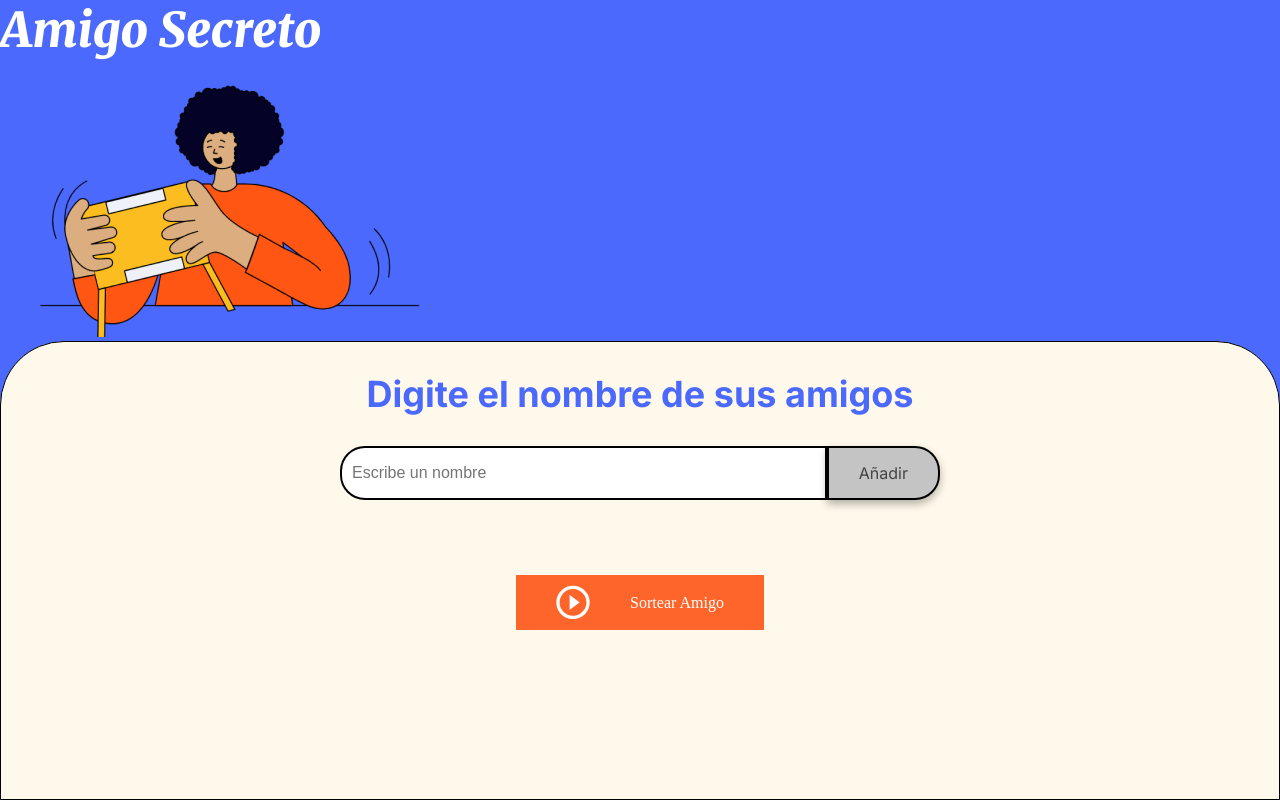
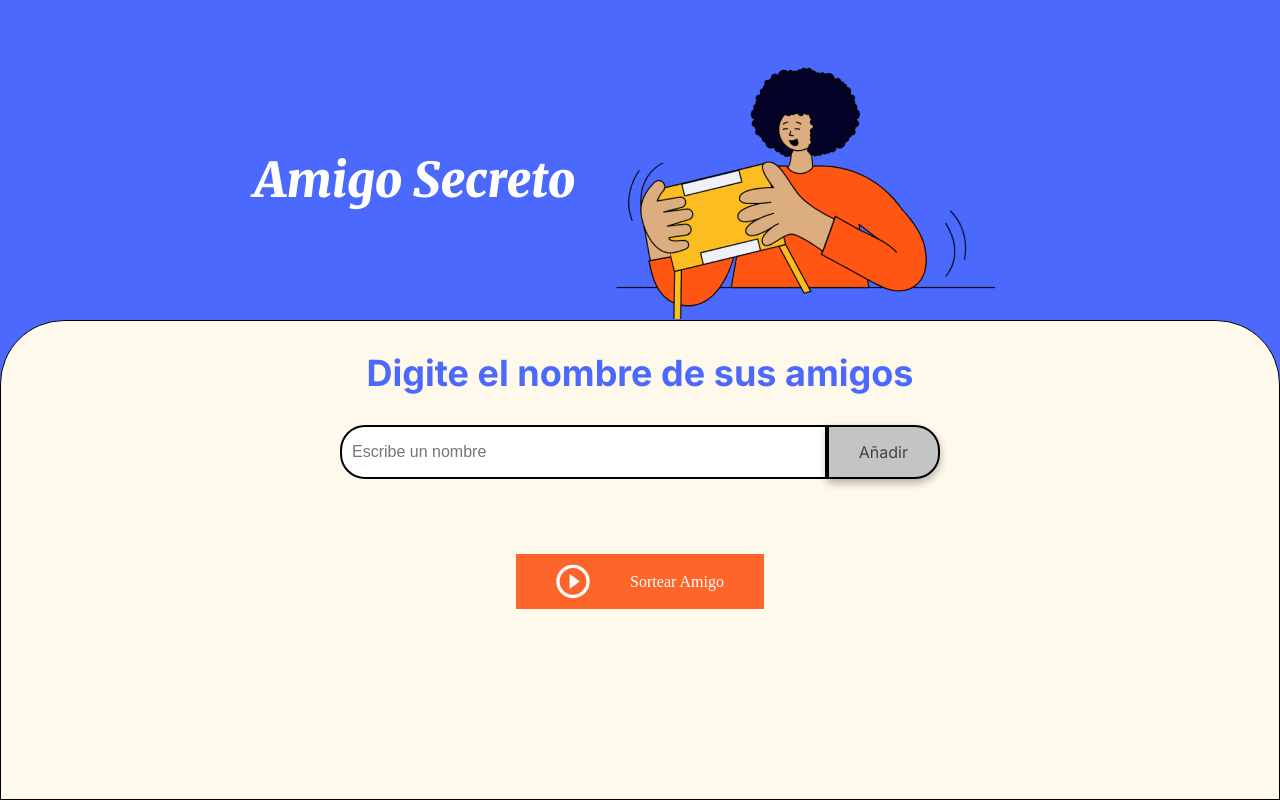
Before and after one commit to Edw4rs/amigo-secreto, a plain HTML site: page Index.html in a window 1280 px wide. Drawn offline with Linux system fonts and the light colour scheme.

Commit message:
Actualizar el js y el css

```diff
--- a/app.js
+++ b/app.js
@@ -2,7 +2,7 @@
 let amigos = [];
 
 //creamos la funcion para agregar amigos
-function agrgarAmigo() {
+function agregarAmigo() {
     //captura el valor de entrada
     const input = document.getElementById("amigo");
     const nombre = input.value.trim();
--- a/style.css
+++ b/style.css
@@ -31,12 +31,12 @@ body{
 }
 
 /*banner*/
-.header.banner{
+.header-banner{
     flex: 40%;
     display: flex;
     justify-content: center;
     align-items: center;
-    padding: 40% 0 0;
+    padding: 40px 0 0;
 }
 
 /* Sección de entrada */
```
